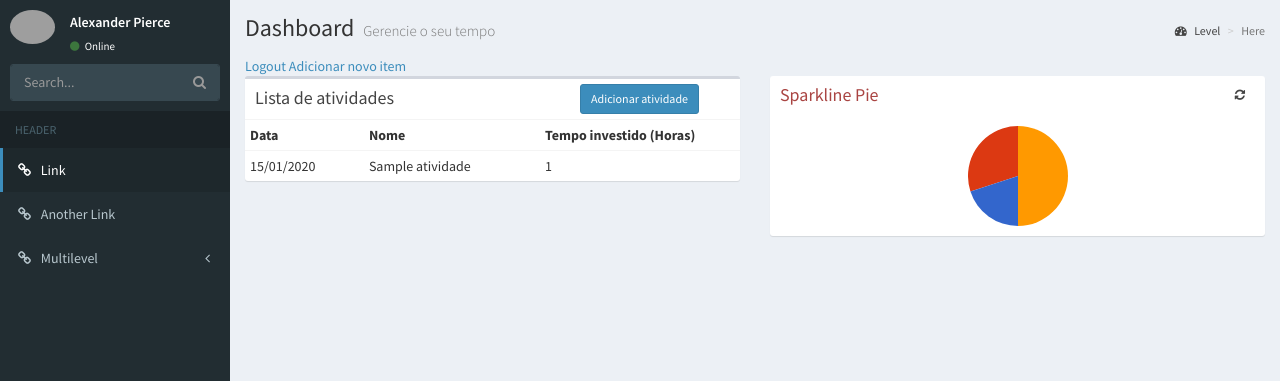
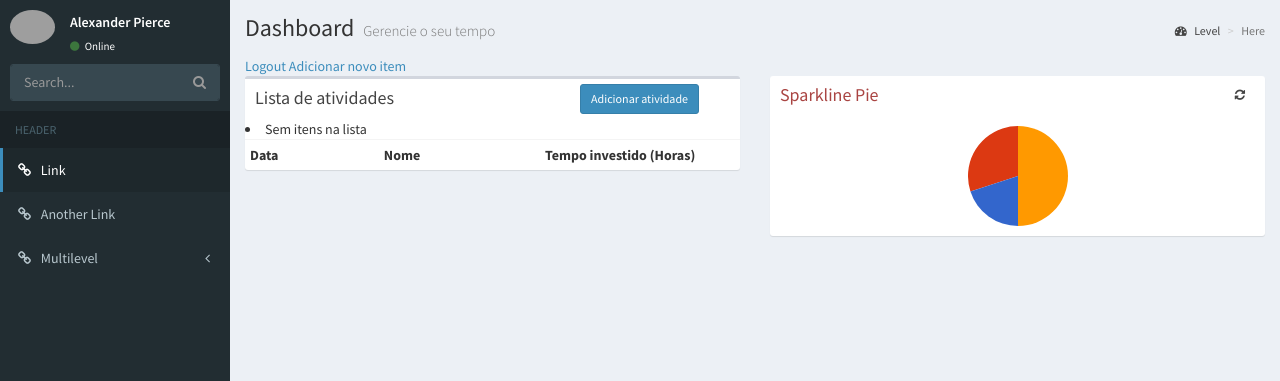
Before and after one commit to leonardox/praondevaimeutempo, a Django app: page / in a window 1280 px wide. Shown: the part 50-431 px from the top of the page. Run offline with Django 3.2, Linux system fonts and the light colour scheme; tables that the repository leaves empty hold one stand-in row (values such as "Sample post"); lists and menus that the app fills with data are empty; some libraries are stand-ins or nearby versions; grey boxes are pictures that could not be loaded.

Commit message:
Added week activities to the dashboard view/template

```diff
--- a/aplicacao/templates/dashboard.html
+++ b/aplicacao/templates/dashboard.html
@@ -42,7 +42,7 @@
                                     <th>Nome</th>
                                     <th style="width: 200px">Tempo investido (Horas)</th>
                                 </tr>
-                                {% for atividade in lista_atividades %}
+                                    {% for atividade in lista_atividades_semana %}
                                         <tr>
                                             <td>{{ atividade.data|date:'d/m/Y' }}</td>
                                             <td>{{ atividade.nome }}</td>
--- a/aplicacao/views/atividade_view.py
+++ b/aplicacao/views/atividade_view.py
@@ -3,7 +3,11 @@ from django.views.generic import TemplateView, FormView
 
 from aplicacao.forms import FormAtividade
 from aplicacao.models import Atividade
+from django.utils.dateformat import DateFormat
+from django.utils.formats import get_format
+from django.template.defaulttags import register
 
+import datetime
 
 def index(request):
     return render_to_response('index.html')
@@ -13,13 +17,34 @@ class ListaAtividades(TemplateView):
     """
     Esta classe lista todas as atividades cadastradas.
     """
+    @register.filter
+    def get_item(dictionary, key):
+        return dictionary.get(key)
+
     template_name = 'dashboard.html'
+    one_day = datetime.timedelta(days=1)
+    def get_week(self, date):
+          day_idx = (date.weekday() + 1) % 7  # turn sunday into 0, monday into 1, etc.
+          sunday = date - datetime.timedelta(days=day_idx)
+          date = sunday
+          for n in xrange(7):
+            yield date
+            date += self.one_day
+
 
     def get(self, request, *args, **kwargs):
-
+        current_week = [d.isoformat() for d in self.get_week(datetime.datetime.now().date())]
+        converted = list(map(DateFormat, current_week))
+        print current_week
+        lista_atividades_semana = Atividade.objects.filter(data='2016-03-01')
+        print lista_atividades_semana
         lista_atividades = Atividade.objects.all()
-        context = self.get_context_data(lista_atividades=lista_atividades)
-        return self.render_to_response(context)
+        page_data = {
+            'lista_atividades' : lista_atividades,
+            'lista_atividades_semana' : lista_atividades_semana
+        }
+        context = self.get_context_data(page_data=page_data)
+        return self.render_to_response(page_data)
 
 class AdicionarAtividade(FormView):
     """
```
Lines whose indentation alone changed are shown as unchanged.
